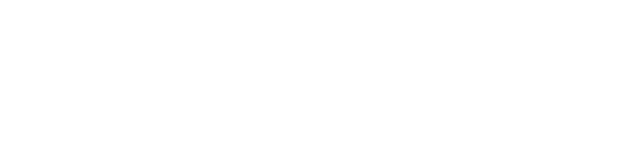
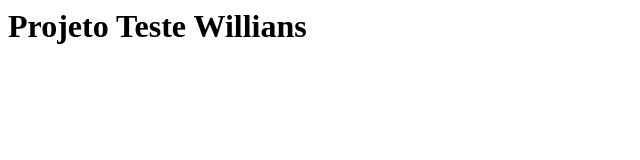
Before and after one commit to willianscoutinho/alura, a plain HTML site: page index.html in a window 1280 px wide. Shown: the whole page, without its empty margins (0-640 px from the left). Drawn offline with Linux system fonts and the light colour scheme.

Commit message:
inseri título

```diff
--- a/index.html
+++ b/index.html
@@ -1,5 +1,6 @@
 <html>
 <head>
 <body>
+<h1>Projeto Teste Willians</h1>
 </body>
 </head>
```
